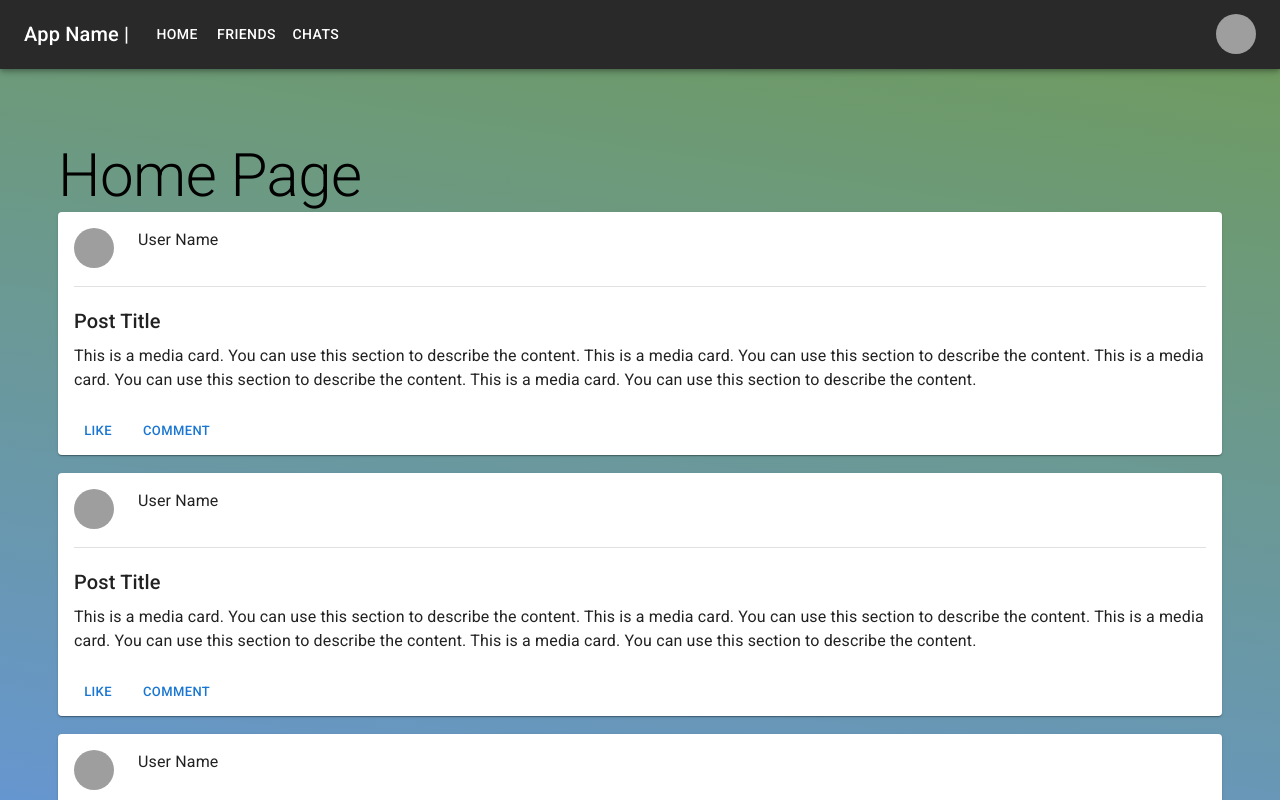
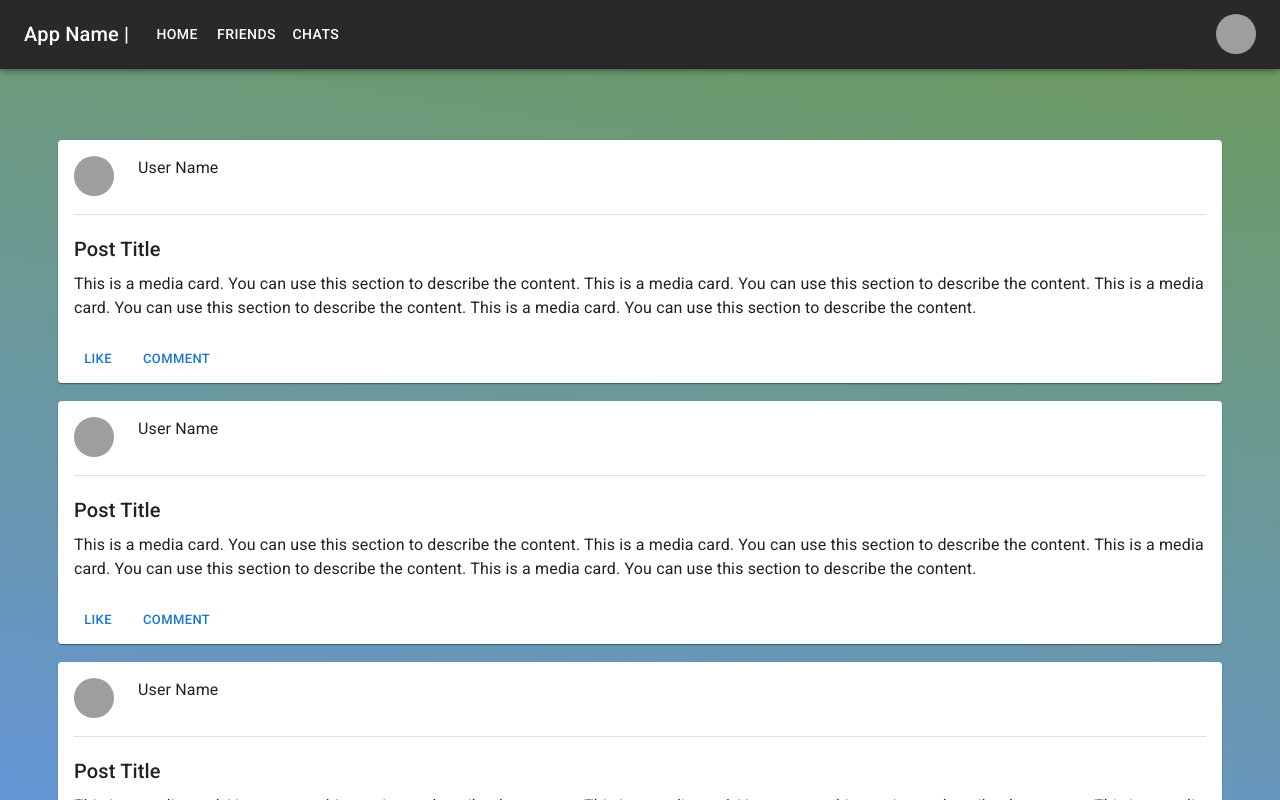
Before and after one commit to cwainczak/koi, a React (Create React App) app in the folder frontend/: page /SignIn in a window 1280 px wide. Both pictures are taken after typing "Sample", "Sample123" into the empty fields and a click on the button "SIGN IN". Shown: the top 800 px of the page. Built offline with nearby package versions, Linux system fonts and the light colour scheme; grey boxes are pictures that could not be loaded.

Commit message:
Removed sample text

```diff
--- a/frontend/src/pages/Home.js
+++ b/frontend/src/pages/Home.js
@@ -1,22 +1,16 @@
 import React from "react";
-import Typography from "@mui/material/Typography";
 import Post from "../components/Post";
 
 
 const Home = () => {
     return (
         <div>
-            <Typography variant="h2">Home Page</Typography>
-
             <Post/>
             <br/>
             <Post/>
             <br/>
             <Post/>
             <br/>
-
-
-
         </div>
     );
 };
```
